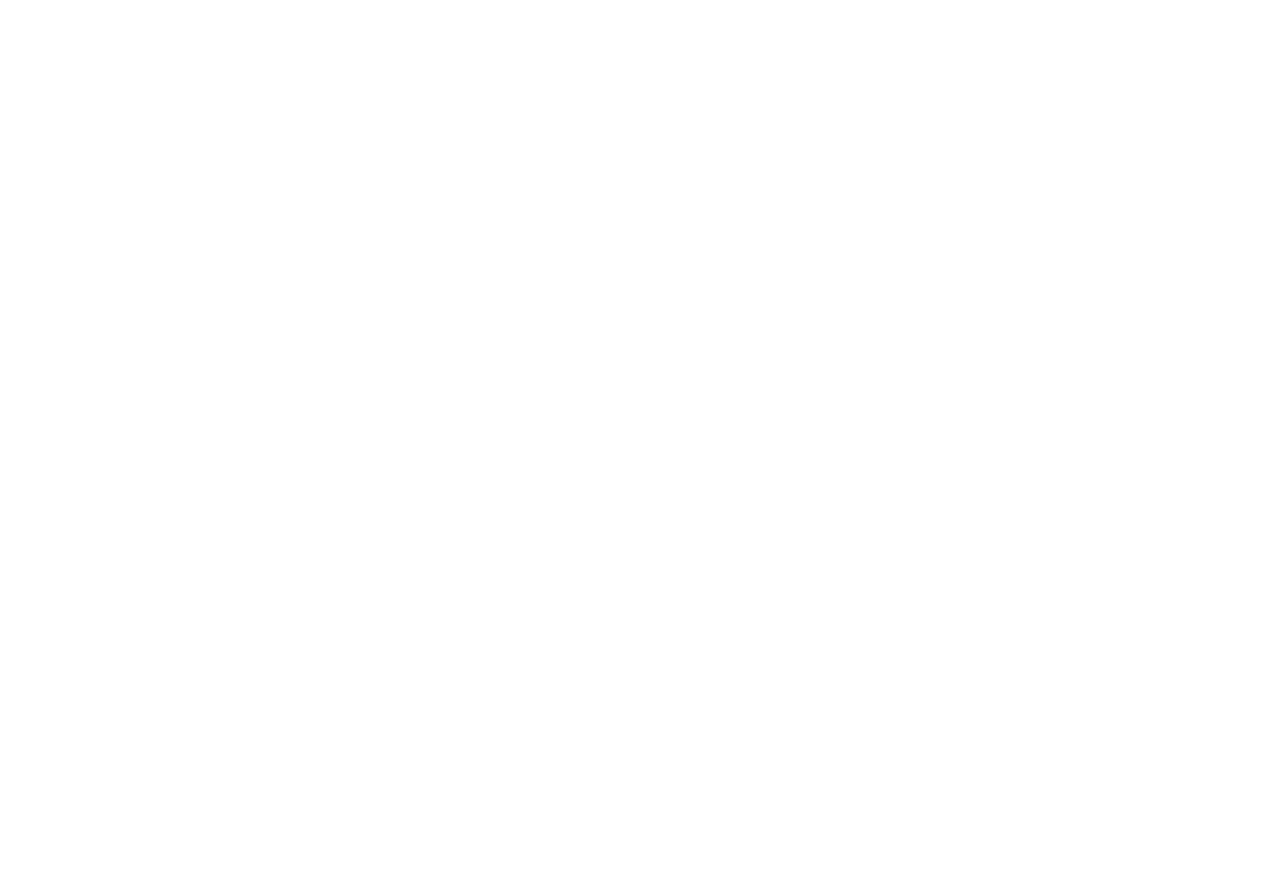
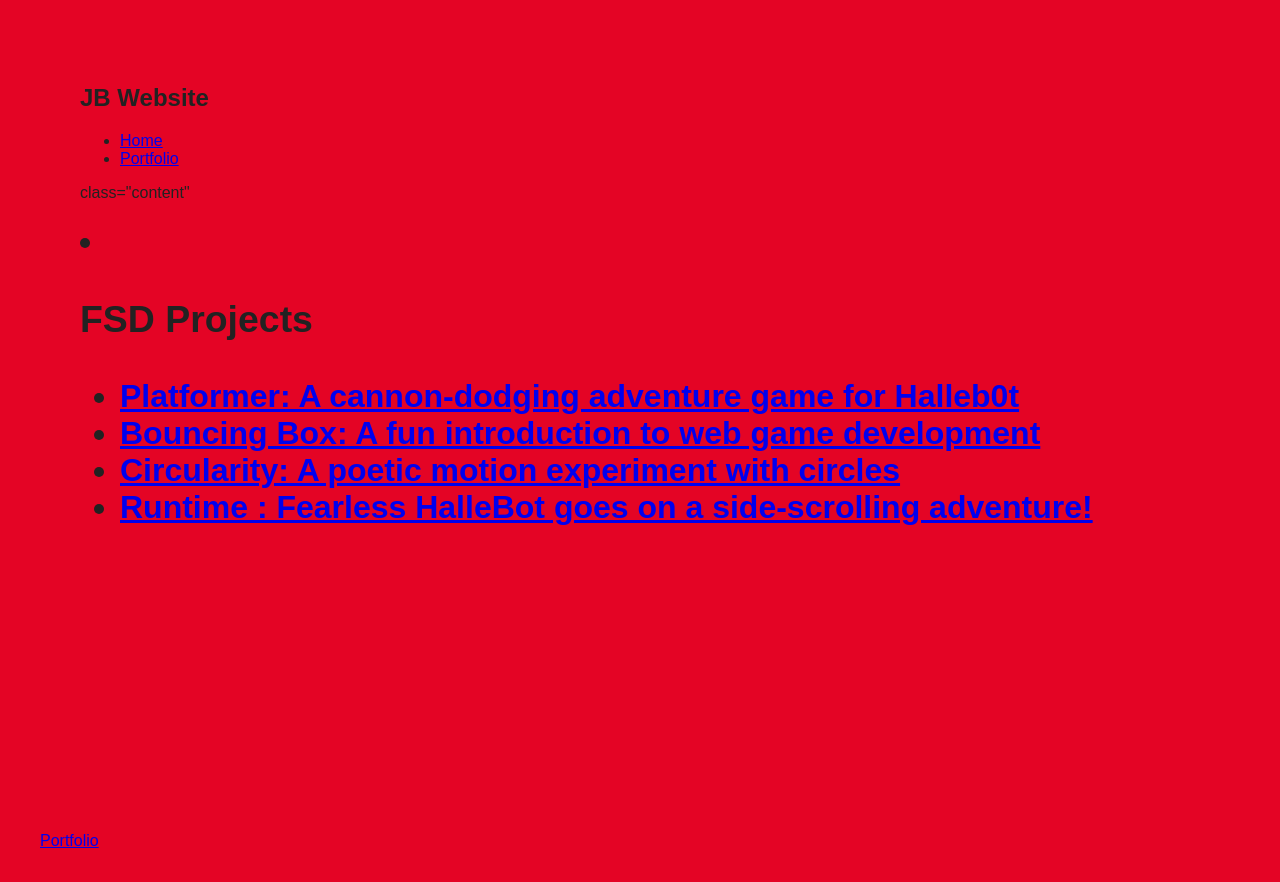
Before and after one commit to joshuabortner-a11y/joshuabortner-a11y.github.io, a plain HTML site: page portfolio.html in a window 1280 px wide. Before the commit the page ends 800 px from the top, so only its background shows below. Drawn offline with Linux system fonts and the light colour scheme.

Commit message:
worked on website

```diff
--- a/portfolio.html
+++ b/portfolio.html
@@ -0,0 +1,50 @@
+<!DOCTYPE html>
+<html>
+  <head>
+    <title>JB Website</title>
+<link rel="stylesheet"
+href="style.css" />
+   </head>
+  <body>
+    <!-- All content goes here -->
+    <div id="all-contents">
+      <div id="all-contents">
+        <nav>
+       <h1>JB Website</h1>
+       <ul id="nav-ul">
+        <li class="nav-li">
+       <a href="index.html">Home</a>
+       </li>
+       <li class="nav-li">
+        <a href="portfolio.html">Portfolio</a>
+        </li>
+        </ul>
+        </nav>
+        <main>
+       <div>class="content"</div>
+        <h1><li class="nav-li">
+       <h3>FSD Projects</h3>
+       <ul id="portfolio">
+       <li>
+<a href="fsd-projects/platformer/">Platformer: A cannon-dodging adventure game for Halleb0t</a>
+</li>
+<li>
+<a href="fsd-projects/bouncing-box/">Bouncing Box: A fun introduction to web game development</a>
+</li>
+<li>
+<a href="fsd-projects/circularity/">Circularity: A poetic motion experiment with circles</a>
+</li>
+<li>
+<a href="fsd-projects/runtime/">Runtime : Fearless HalleBot goes on a side-scrolling adventure!</a>
+</il>
+       </ul>
+      <!-- ASD Projects will go here -->
+        </div>
+       </main>
+       <a href="portfolio.html">Portfolio</a>
+       </li>
+
+        </main>
+      </div>
+  </body>
+</html>
--- a/style.css
+++ b/style.css
@@ -1,12 +1,17 @@
+/* Style.css*/
 * {
   box-sizing: border-box;
 }
 
+
+
+
+
 body {
   margin: 0;
-  background: #947706;
+  background: #e40425;
   color: #222;
-  font-family: "Helvetica Neue", Arial, sans-serif;
+  font-family: "JB Website", Arial, sans-serif;
 }
 
 #all-contents {
```
Also changed, not shown: index.html (+56 -8 lines).
